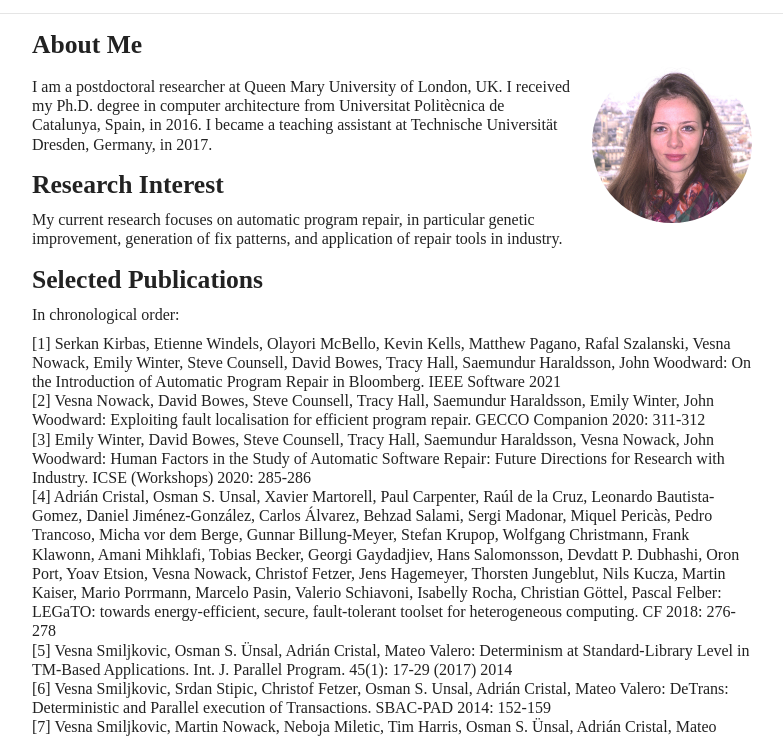
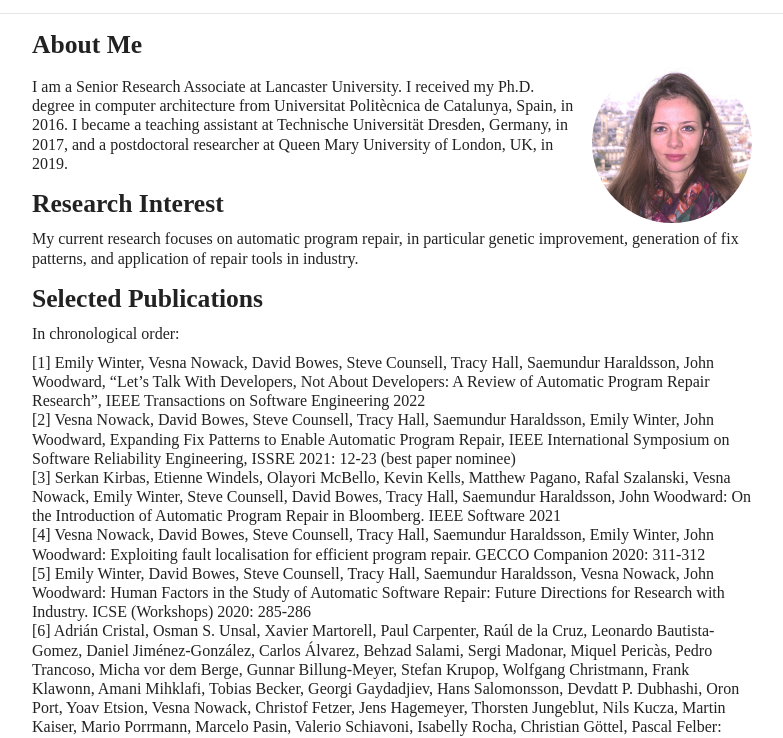
Before and after one commit to vesnowack/vesnowack.github.io, a plain HTML site: page index.html in a window 1280 px wide. Shown: the part 99-837 px from the top of the page, without its empty margins (248-1031 px from the left). Drawn offline with nearby package versions, Linux system fonts and the light colour scheme.

Commit message:
Updated.

```diff
--- a/index.html
+++ b/index.html
@@ -44,14 +44,16 @@
          alt="avatar"/>
 </figure>
 
-<p>I am a postdoctoral researcher at Queen Mary University of London, UK.
+<p>I am a Senior Research Associate at Lancaster University.
 I received my Ph.D. degree in computer architecture from Universitat Politècnica de Catalunya, Spain, in 2016.
-I became a teaching assistant at Technische Universität Dresden, Germany, in 2017.</p>
+I became a teaching assistant at Technische Universität Dresden, Germany, in 2017, and a postdoctoral researcher at Queen Mary University of London, UK, in 2019.</p>
 <h2 id="research-interest">Research Interest</h2>
 <p>My current research focuses on automatic program repair, in particular genetic improvement, generation of fix patterns, and application of repair tools in industry.</p>
 <h2 id="selected-publications">Selected Publications</h2>
 <p>In chronological order:</p>
 <ol>
+<li>Emily Winter, Vesna Nowack, David Bowes, Steve Counsell, Tracy Hall, Saemundur Haraldsson, John Woodward, &ldquo;Let&rsquo;s Talk With Developers, Not About Developers: A Review of Automatic Program Repair Research&rdquo;, IEEE Transactions on Software Engineering 2022</li>
+<li>Vesna Nowack, David Bowes, Steve Counsell, Tracy Hall, Saemundur Haraldsson, Emily Winter, John Woodward, Expanding Fix Patterns to Enable Automatic Program Repair, IEEE International Symposium on Software Reliability Engineering, ISSRE 2021: 12-23 (best paper nominee)</li>
 <li>Serkan Kirbas, Etienne Windels, Olayori McBello, Kevin Kells, Matthew Pagano, Rafal Szalanski, Vesna Nowack, Emily Winter, Steve Counsell, David Bowes, Tracy Hall, Saemundur Haraldsson, John Woodward: On the Introduction of Automatic Program Repair in Bloomberg. IEEE Software 2021</li>
 <li>Vesna Nowack, David Bowes, Steve Counsell, Tracy Hall, Saemundur Haraldsson, Emily Winter, John Woodward:
 Exploiting fault localisation for efficient program repair. GECCO Companion 2020: 311-312</li>
```
